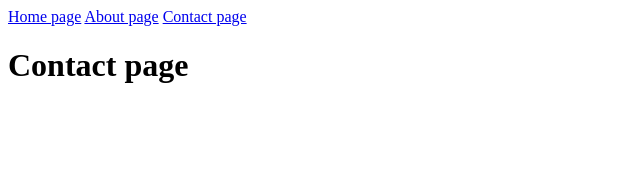
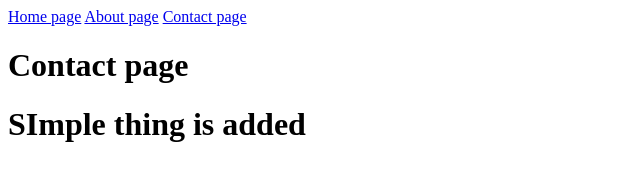
Before and after one commit to Kunal0721/simple6, a plain HTML site: page contact.html in a window 1280 px wide. Shown: the whole page, without its empty margins (0-640 px from the left). Drawn offline with Linux system fonts and the light colour scheme.

Commit message:
new thing is added

```diff
--- a/contact.html
+++ b/contact.html
@@ -10,5 +10,6 @@
     <a href="about.html">About page</a>
     <a href="contact.html">Contact page</a>
     <h1>Contact page</h1>
+    <h1>SImple thing is added</h1>
 </body>
 </html>
```
